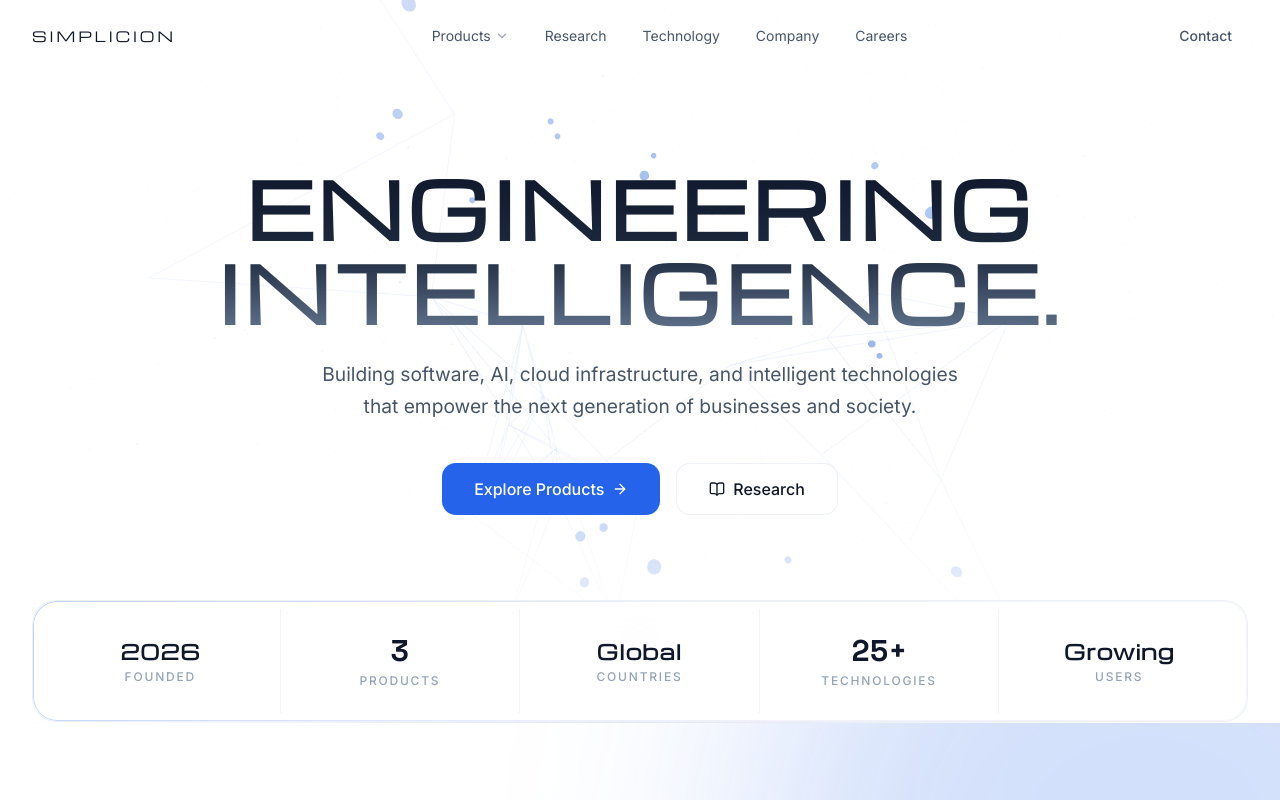
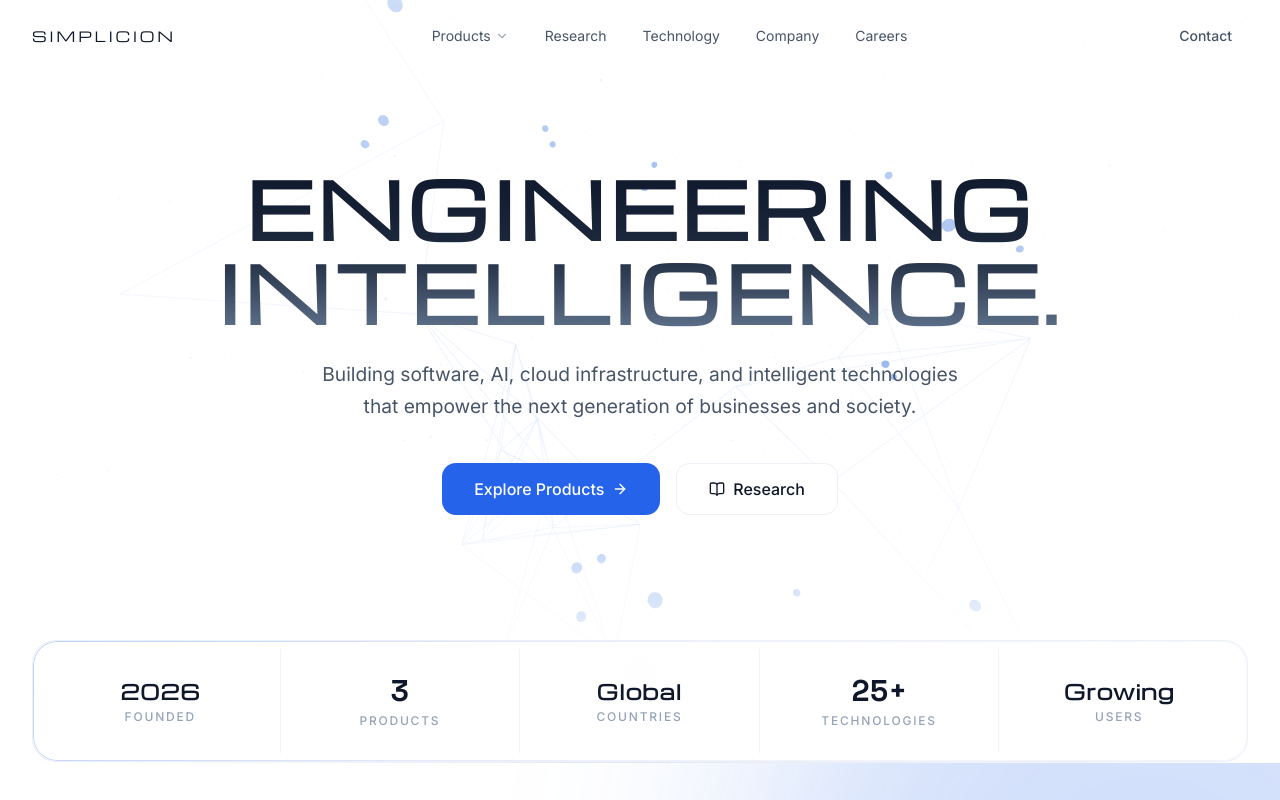
Before and after one commit to simplicion/Simplicion, a Next.js app: page / in a window 1280 px wide. Shown: the top 800 px of the page. Built offline with nearby package versions, Linux system fonts and the light colour scheme.

Commit message:
style: perfect hero section layout for stats visibility

```diff
--- a/src/components/sections/HeroSection.tsx
+++ b/src/components/sections/HeroSection.tsx
@@ -41,7 +41,7 @@ const itemVariants: Variants = {
 export function HeroSection() {
   return (
     <section
-      className="relative min-h-[85vh] flex items-center justify-center overflow-hidden"
+      className="relative min-h-[90vh] flex items-center justify-center overflow-hidden"
       id="hero"
       aria-label="Hero"
     >
@@ -49,7 +49,7 @@ export function HeroSection() {
       <NeuralNetwork className="opacity-60" />
 
       {/* Content */}
-      <Container className="relative z-10 py-20 md:py-32">
+      <Container className="relative z-10 py-12 md:py-24 -mt-10">
         <motion.div
           variants={containerVariants}
           initial="hidden"
```
